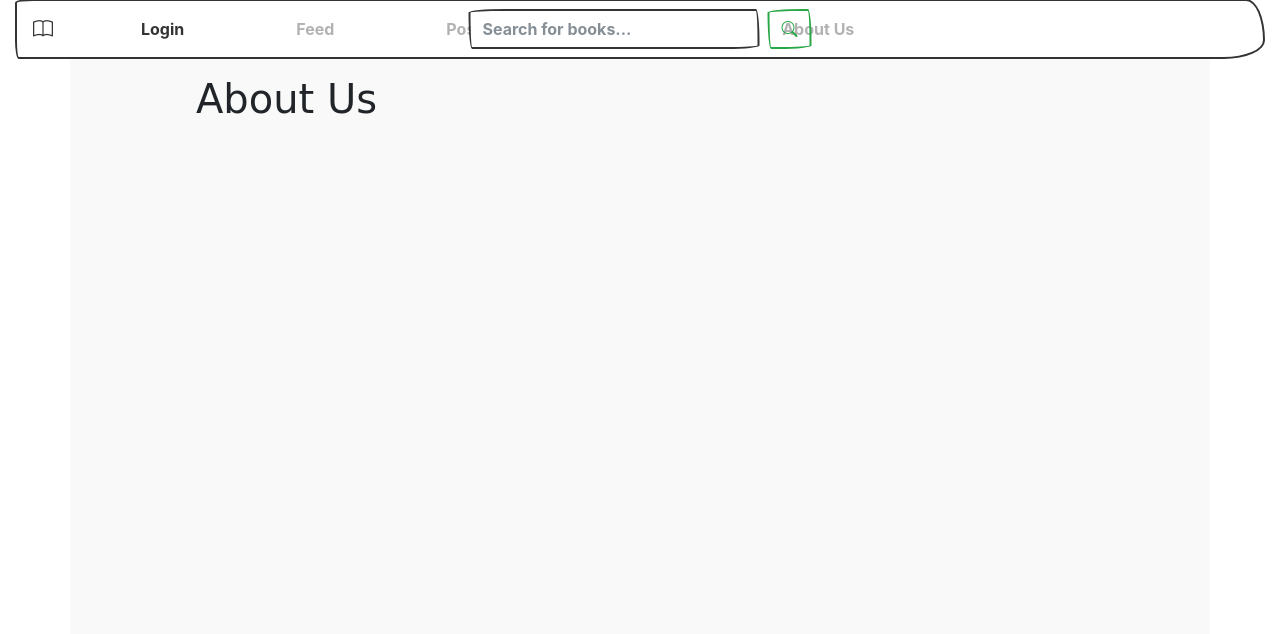
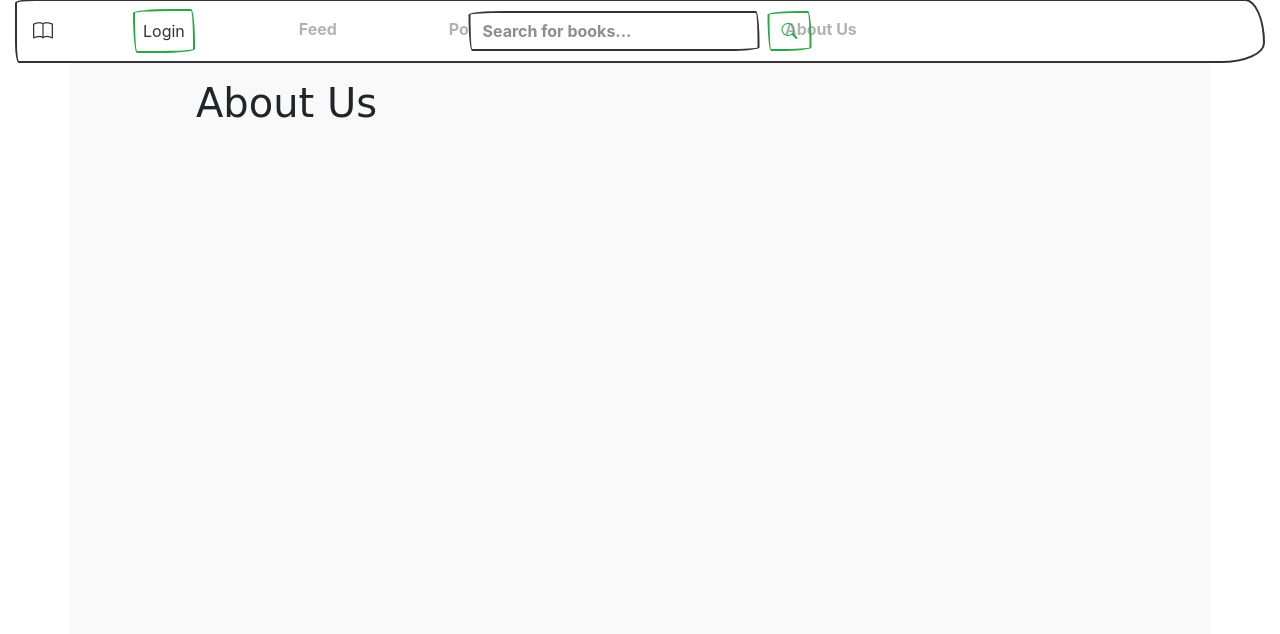
Before and after one commit to jalfar60/jalfar60.github.io, a Django app: page /aboutus in a window 1280 px wide. Shown: the part 101-735 px from the top of the page. Run offline with Django 5.2, Linux system fonts and the light colour scheme; some libraries are stand-ins or nearby versions; some web fonts are replaced.

Commit message:
Tristan 11/18/24 1:00PM

```diff
--- a/bookEx/bookEx/templates/base.html
+++ b/bookEx/bookEx/templates/base.html
@@ -46,7 +46,7 @@
                     <li class="nav-item px-5"><a class="nav-link" href="/mybooks">My Books</a></li>
                     <li class="nav-item px-5"><a class="nav-link" href="/aboutus">About Us</a></li>
                 {% else %}
-                    <li class="nav-item active px-5"><a class="nav-link" href="{% url 'login' %}?next=/">Login</a></li>
+                    <li class="nav-item active px-5"><a class="nav-link btn btn-outline-success" href="{% url 'login' %}?next=/">Login</a></li>
                     <li class="nav-item px-5"><a class="nav-link disabled" href="#">Feed</a></li>
                     <li class="nav-item px-5"><a class="nav-link disabled" href="#">Post</a></li>
                     <li class="nav-item px-5"><a class="nav-link disabled" href="#">My Books</a></li>
```
